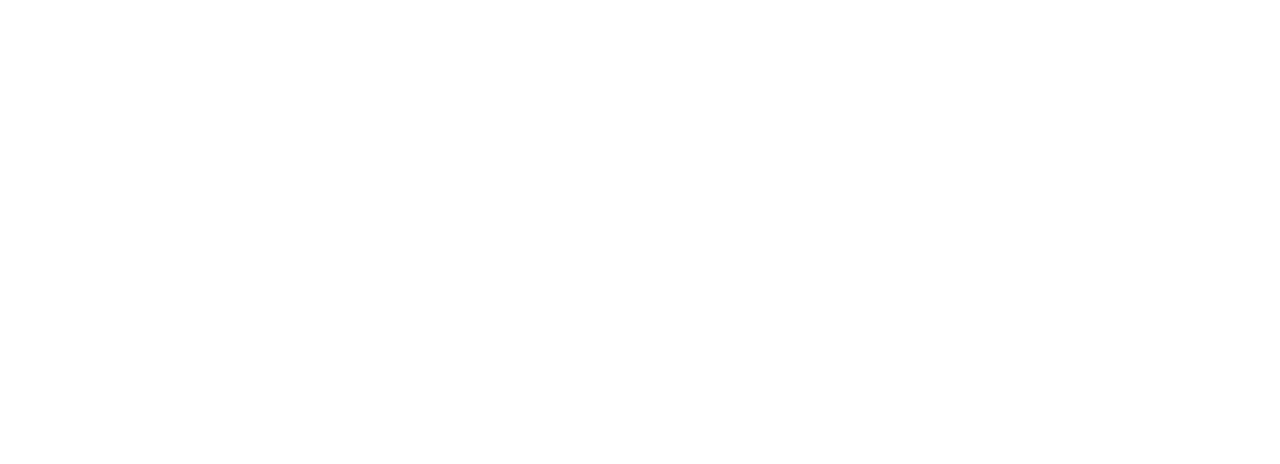
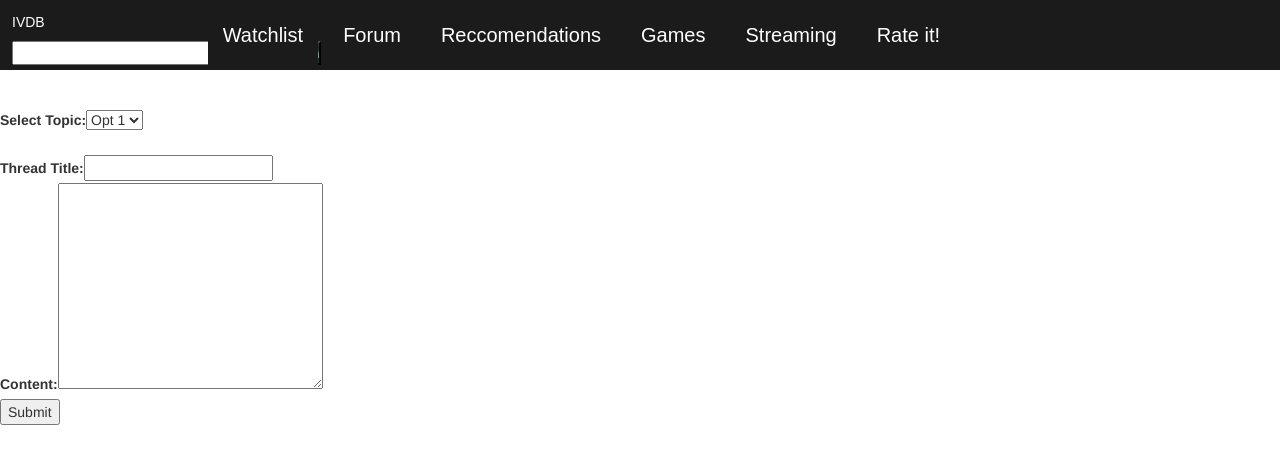
Before and after one commit to bps-github7/IVDB, an Angular app: page /forum/create-thread in a window 1280 px wide. Before the commit this address led to /. Shown: the top 464 px of the page. Built offline with nearby package versions, Linux system fonts and the light colour scheme.

Commit message:
Added Create-thread component
Some basic markup for Forum and Create Thread was added.

```diff
--- /dev/null
+++ b/src/app/create-thread/create-thread.component.html
@@ -0,0 +1,18 @@
+<dropdown></dropdown>
+<br><br>
+<form>
+    <label for="Select topic">Select Topic:</label>
+    <select name="" id="">
+        <option value="option 1">Opt 1</option>
+        <option value="option 2">Opt 2</option>
+        <option value="option 3">Opt 3</option>
+        <option value="option 4">Opt 4</option>
+    </select>
+    <br><br>
+    <label for="Thread Title">Thread Title: </label>
+    <input type="text">
+    <br>
+    <label for="Content">Content: </label>
+    <textarea name="" id="" cols="30" rows="10"></textarea><br>
+    <Button>Submit</Button>
+</form>
--- /dev/null
+++ b/src/app/create-thread/create-thread.component.ts
@@ -0,0 +1,15 @@
+import { Component, OnInit } from '@angular/core';
+
+@Component({
+  selector: 'app-create-thread',
+  templateUrl: './create-thread.component.html',
+  styleUrls: ['./create-thread.component.css']
+})
+export class CreateThreadComponent implements OnInit {
+
+  constructor() { }
+
+  ngOnInit(): void {
+  }
+
+}
--- a/src/app/forum/forum.component.html
+++ b/src/app/forum/forum.component.html
@@ -1 +1,12 @@
 <dropdown>skonedalone</dropdown>
+<br><br>
+<zippy title="just posted">
+    <posts></posts>>
+</zippy>
+<zippy title="hot threads">
+    <posts></posts>
+</zippy>
+<zippy title="admin favs">
+    <posts></posts>
+</zippy>
+<button><a routerLink="/forum/create-thread">Create new thread</a></button>
--- a/src/app/posts/posts.component.html
+++ b/src/app/posts/posts.component.html
@@ -1,3 +1,12 @@
+<p>This posts component is a stand-in for an http end point on the live site:</p>
+<ol>
+    <li>Game ratings/stats</li>
+    <li>Gameplay screenshot</li>
+    <li>Game cover</li>
+    <li>Reccomendations</li>
+    <li>etc</li>
+
+</ol>
 <ul class="list-group">
     <li
         *ngFor="let post of posts"
```
Also changed, not shown: src/app/app.module.ts (+7 -1 lines), src/app/create-thread/create-thread.component.css (added), 1 other file (tests, documents, lock files or other folders).
